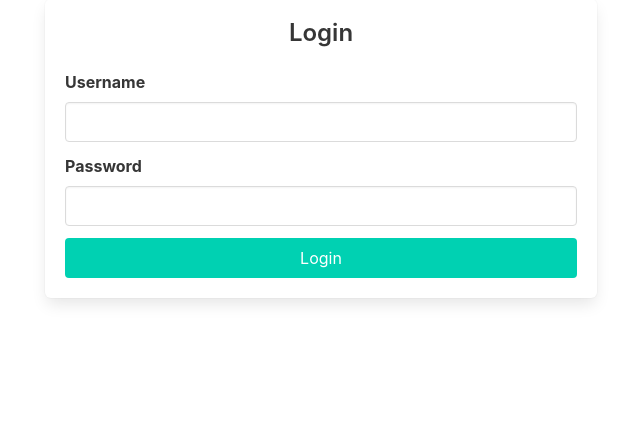
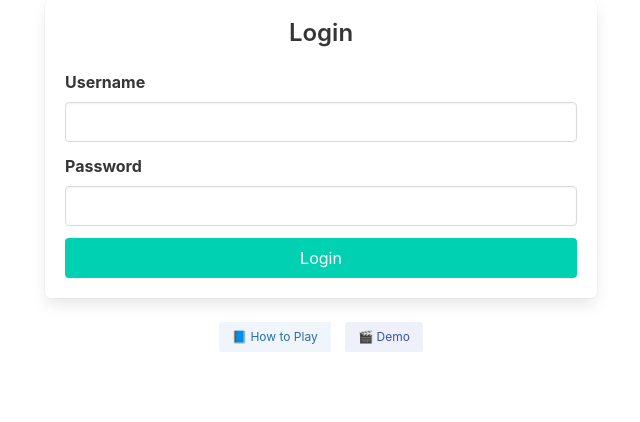
Before and after one commit to zzp-coder/GPR_Game, a Flask app: page / in a window 1280 px wide. Shown: the part 61-483 px from the top of the page, without its empty margins (319-959 px from the left). Run offline with Flask 3, Linux system fonts and the light colour scheme.

Commit message:
add demo and instruction in login

```diff
--- a/templates/login.html
+++ b/templates/login.html
@@ -32,6 +32,17 @@
             </div>
           </form>
         </div>
+
+        <!-- 📘 教程 & 🎬 Demo 按钮 -->
+        <div class="has-text-centered" style="margin-top: 1rem;">
+          <a class="button is-info is-light is-small" href="/how-to-play" target="_blank" style="margin-right: 10px;">
+            📘 How to Play
+          </a>
+          <a class="button is-link is-light is-small" href="/static/Demo/output_with_subs.mp4" target="_blank">
+            🎬 Demo
+          </a>
+        </div>
+
       </div>
     </div>
   </section>
```
